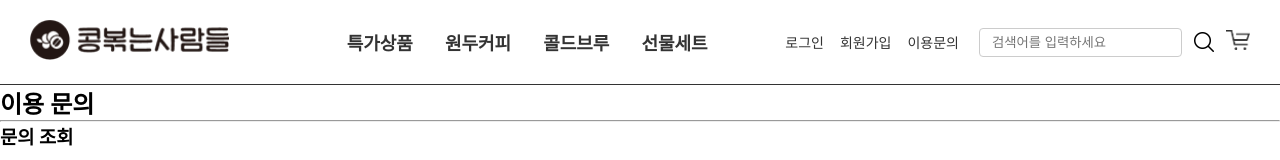
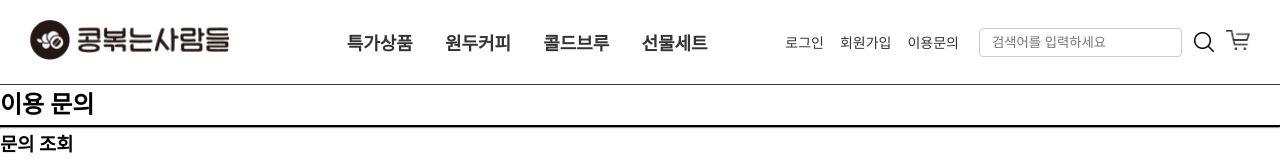
Before and after one commit to bulldorzer/coffee-shop-front, a React (Vite) app: page /guide in a window 1280 px wide. Shown: the top 160 px of the page. Built offline with nearby package versions, Linux system fonts and the light colour scheme; no server answers.

Commit message:
css변경및 나의 상품리뷰에서 상품명표시- 진우

```diff
--- a/src/component/review/MyReviewList.jsx
+++ b/src/component/review/MyReviewList.jsx
@@ -18,6 +18,7 @@ const renderStars = (score) => {
 {/* 필드 정의 */}
 const columns = [
   { key: 'score', label: '별점', render: renderStars },
+  { key: 'productName', label: '상품' },
   { key: 'content', label: '내용' },
   { key: 'writer', label: '이름' },
   { key: 'postDate', label: '등록날짜' },
@@ -30,9 +31,10 @@ export default function MyReviewList({ memberId }) {
   useEffect(() => {
     const fetchMyReviews = async () => {
       try {
-        // console.log("받은 memberId:", memberId);
         const data = await getReviewsByMember(memberId);
         setReviews(data.content);  // CustomPage 구조일 경우
+        console.log("받은 data.content: ", data.content);
+
       } catch (error) {
         console.error("내 리뷰 로딩 실패", error);
       }
@@ -54,7 +56,7 @@ export default function MyReviewList({ memberId }) {
 
   return (
     <div>
-        <h2 style={{ fontSize: '24px', marginBottom: '10px' }}>내가 작성한 리뷰</h2>
+        <h2 className='page-title'>내가 작성한 리뷰</h2>
         <DynamicTable
             columns={columns}
             data={reviews}
--- /dev/null
+++ b/src/css/InquiryForm/InquiryForm.css
@@ -0,0 +1,7 @@
+/* 페이지 제목 (ex. 주문목록, 취소내역) */
+.page-title {
+    padding-bottom: 5px;
+    font-size: 24px;
+    font-weight: bold;
+    border-bottom: 2px solid;
+  }
--- a/src/pages/inquiry/InquiryFormPage.jsx
+++ b/src/pages/inquiry/InquiryFormPage.jsx
@@ -1,5 +1,6 @@
-import InquiryFormComponent from "../../css/InquiryForm/InquiryFormComponent";
+import InquiryFormComponent from "../../component/InquiryForm/InquiryFormComponent";
 import BasicLayout from "../../layouts/BasicLayout";
+import "../../css/InquiryForm/InquiryForm.css"
 
 
 /**
@@ -13,7 +14,7 @@ const InquiryFormPage = () =>{
 
         <div className="inquiry-container">
             {/* 공통 title로 빠질 예정 */}
-            <h2>이용 문의</h2>
+            <h2 className="page-title">이용 문의</h2>
             <hr/>
 
             <div className="inquiry-section">
--- a/src/pages/myPage/MyPageProductQnAPage.jsx
+++ b/src/pages/myPage/MyPageProductQnAPage.jsx
@@ -5,7 +5,7 @@ import ProductQnAComponent from "../../component/myPage/ProductQnAComponent";
 const MyPageProductQnAPage = () => {
   return (
     <div>
-      <h3>상품문의</h3>
+      <h3 className="page-title">상품문의</h3>
       <span>상품문의 내역</span>
       <ProductQnAComponent />
     </div>
--- a/src/pages/myPage/MyPageSupportPage.jsx
+++ b/src/pages/myPage/MyPageSupportPage.jsx
@@ -8,7 +8,7 @@ const MyPageSupportPage = () => {
   return (
     <div>
       <div>
-        <h3>이용문의</h3>
+        <h3 className="page-title">이용문의</h3>
         <span>( 홈페이지 이용 중 문제나 문의사항을 남겨주세요. )</span>
       </div>
       <span>이용문의 표시</span>
```
Also changed, not shown: src/component/InquiryForm/InquiryFormComponent.jsx (renamed from src/css/InquiryForm/InquiryFormComponent.jsx).
